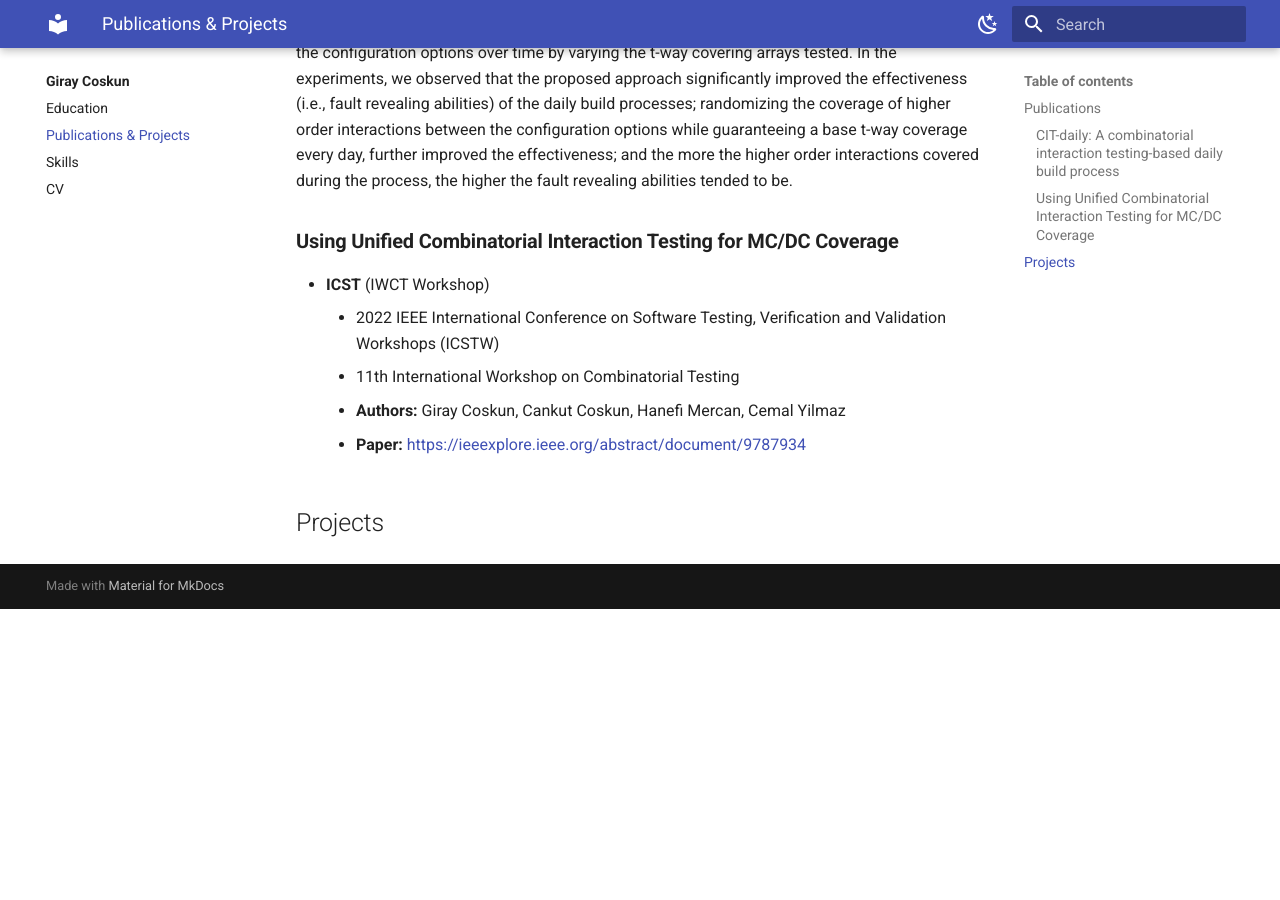
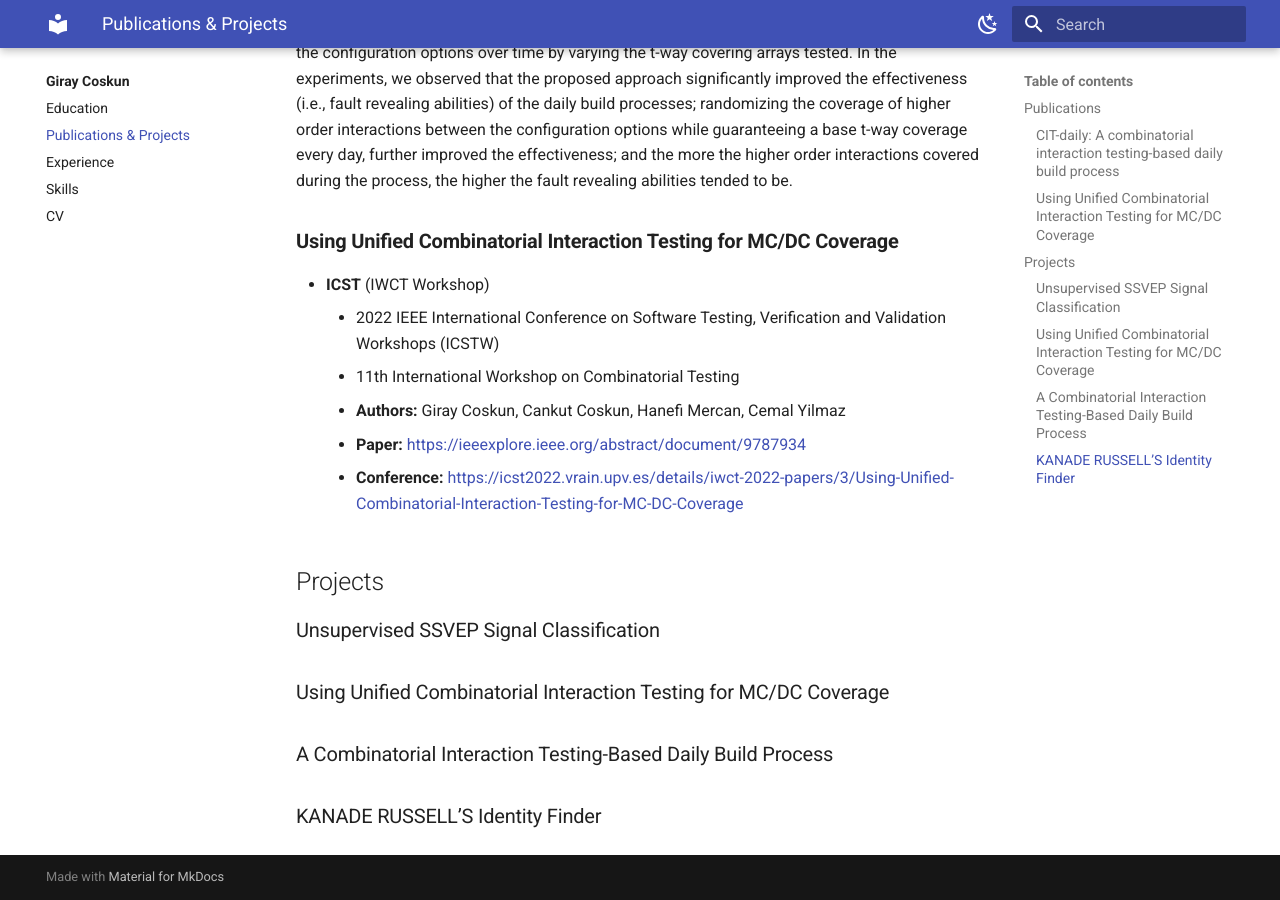
Before and after one commit to giraycoskun/giraycoskun.dev, an MkDocs documentation site: the page built from docs/home/projects.md, in a window 1280 px wide and 900 px high, scrolled down 766 px. Built offline with MkDocs 1.6.1 and Material for MkDocs 9.7.7, drawn with Linux system fonts in a browser that asks for light colours; before the commit the page ends 1375 px from its top, so only the background shows below that.

Commit message:
feat: :sparkles: Add experience and details on project

```diff
--- a/docs/home/projects.md
+++ b/docs/home/projects.md
@@ -18,5 +18,14 @@
     - 11th International Workshop on Combinatorial Testing
     -  **Authors:** Giray Coskun, Cankut Coskun, Hanefi Mercan, Cemal Yilmaz
     - **Paper:** <https://ieeexplore.ieee.org/abstract/document/9787934>
+    - **Conference:** <https://icst2022.vrain.upv.es/details/iwct-2022-papers/3/Using-Unified-Combinatorial-Interaction-Testing-for-MC-DC-Coverage>
 
 ## Projects
+
+### Unsupervised SSVEP Signal Classification
+
+### Using Unified Combinatorial Interaction Testing for MC/DC Coverage
+
+### A Combinatorial Interaction Testing-Based Daily Build Process
+
+### KANADE RUSSELL’S Identity Finder
--- a/mkdocs.yml
+++ b/mkdocs.yml
@@ -45,6 +45,9 @@
       emoji_index: !!python/name:materialx.emoji.twemoji
       emoji_generator: !!python/name:materialx.emoji.to_svg
   - md_in_html
+  - admonition
+  - pymdownx.details
+  - pymdownx.superfences
 
 nav:
   - Intro: index.md
@@ -52,6 +55,7 @@
     - Intro: home/index.md
     - Education: home/education.md
     - Publications & Projects: home/projects.md
+    - Experience: home/experience.md
     - Skills: home/skills.md
     - CV: home/cv.md
   - A Developer's Notebook:
```
Also changed, not shown: docs/home/experience.md (added, +17 -0 lines), docs/index.md (+14 -5 lines), 2 other files.
